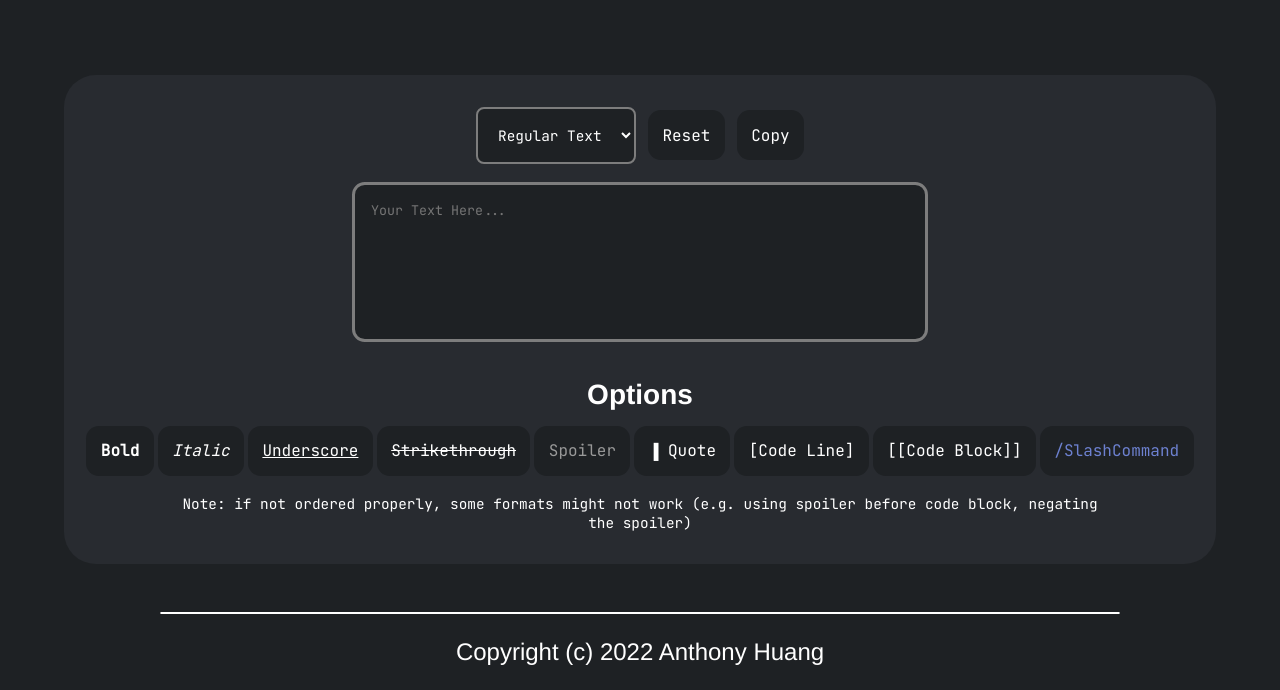
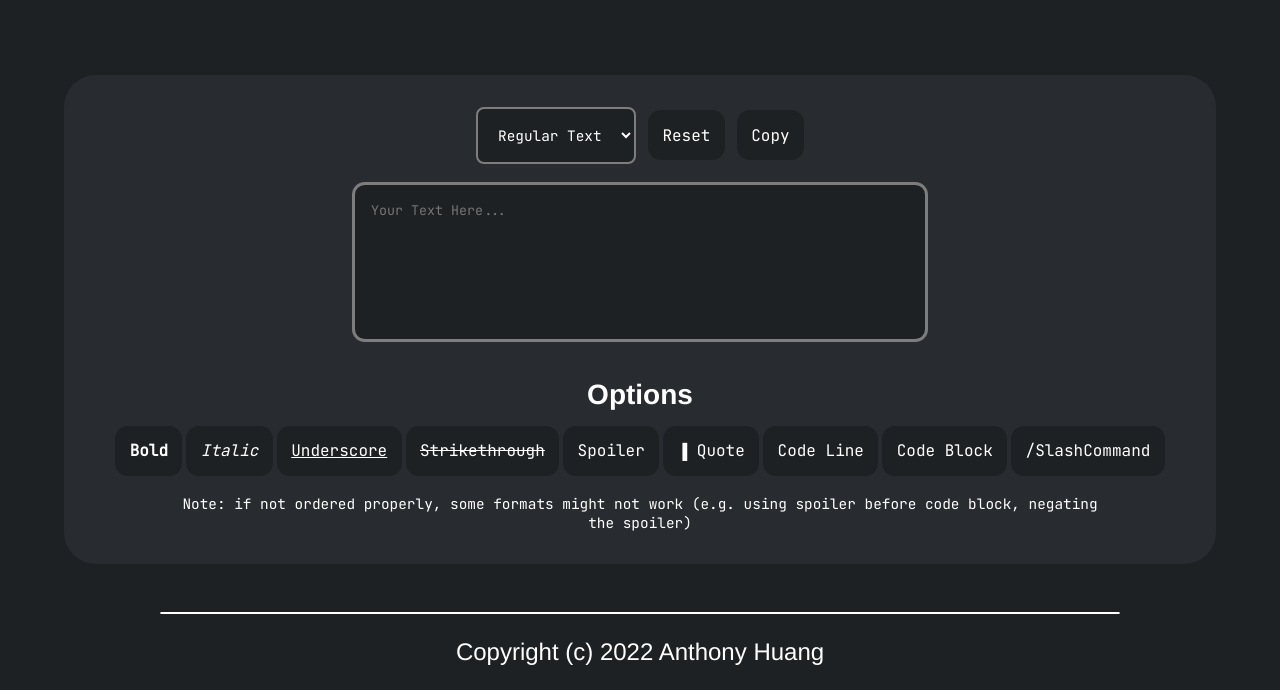
Before and after one commit to anthonyhuang07/discord-formatter, a plain HTML site: page index.html in a window 1280 px wide. Shown: the part 199-889 px from the top of the page. Drawn offline with Linux system fonts and the light colour scheme; a web font is replaced by a local one.

Commit message:
removed some colors and random stuff to avoid confusion

```diff
--- a/index.html
+++ b/index.html
@@ -44,15 +44,15 @@
                 <h2>Options</h2>
             </div>
             <div id="textdiv">
-                <button type="button" id="bold" onclick="boldFn(textArea.value)" style="font-weight: bold;">Bold</button>
+                <button type="button" id="bold" onclick="boldFn(textArea.value)" style="font-weight: bolder;">Bold</button> <!-- mfw no bold jetbrains mono :skull: -->
                 <button type="button" id="ital" onclick="italFn(textArea.value)" style="font-style: italic;">Italic</button>
                 <button type="button" id="under" onclick="underFn(textArea.value)" style="text-decoration: underline;">Underscore</button>
                 <button type="button" id="strike" onclick="strikeFn(textArea.value)" style="text-decoration: line-through">Strikethrough</button>
-                <button type="button" id="spoil" onclick="spoilFn(textArea.value)" style="color: #999999">Spoiler</button>
+                <button type="button" id="spoil" onclick="spoilFn(textArea.value)">Spoiler</button>
                 <button type="button" id="quote" onclick="quoteFn(textArea.value)">▐ Quote</button>
-                <button type="button" id="line" onclick="lineFn(textArea.value)">[Code Line]</button>
-                <button type="button" id="block" onclick="blockFn(textArea.value)">[[Code Block]]</button>
-                <button type="button" id="slash" onclick="slashFn(textArea.value)" style="color: #6D81D0">/SlashCommand</button><br><br>
+                <button type="button" id="line" onclick="lineFn(textArea.value)">Code Line</button>
+                <button type="button" id="block" onclick="blockFn(textArea.value)">Code Block</button>
+                <button type="button" id="slash" onclick="slashFn(textArea.value)">/SlashCommand</button><br><br>
                 <p style="font-size: 0.9em;">Note: if not ordered properly, some formats might not work (e.g. using spoiler before code block, negating the spoiler)</p>
             </div>
             <div id="colordiv" style="display: none;">
```
